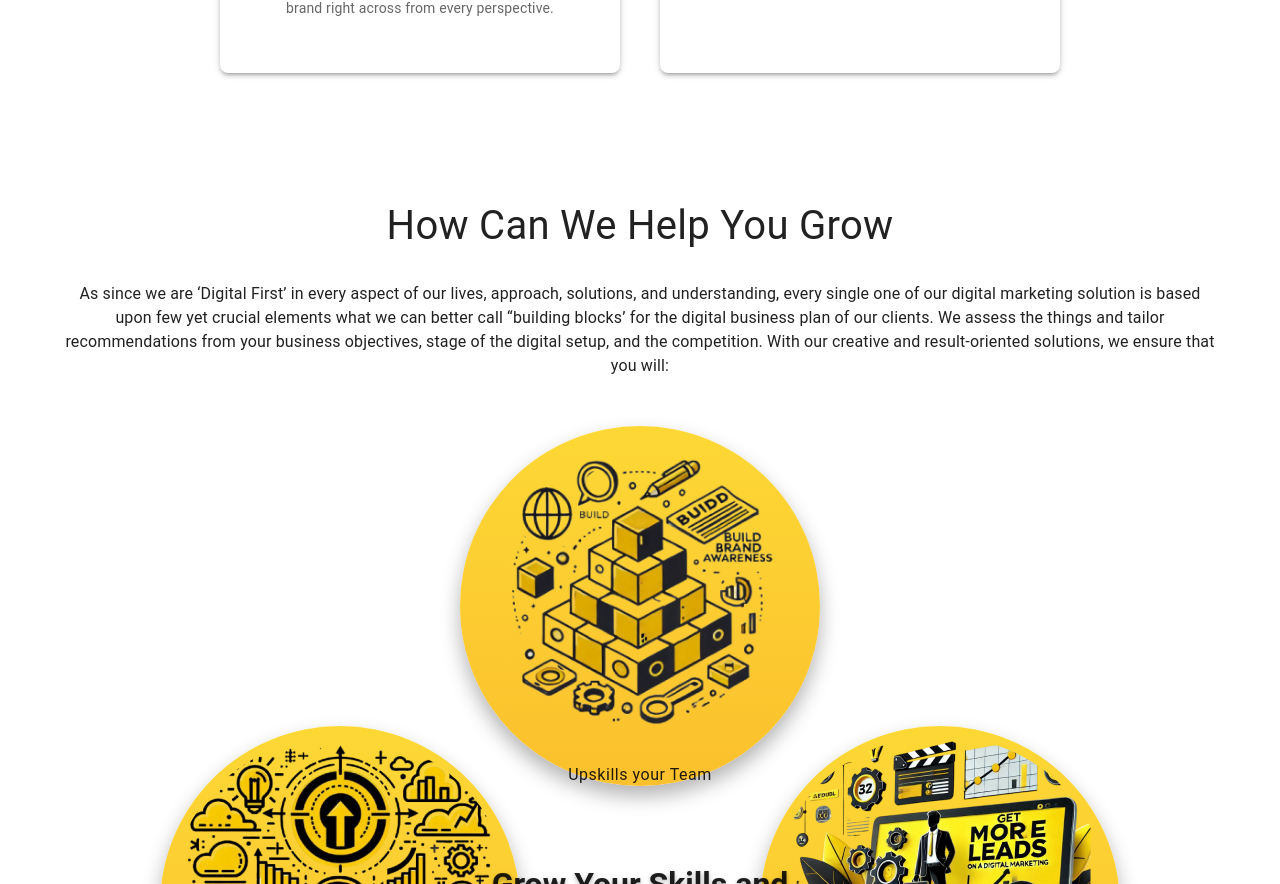
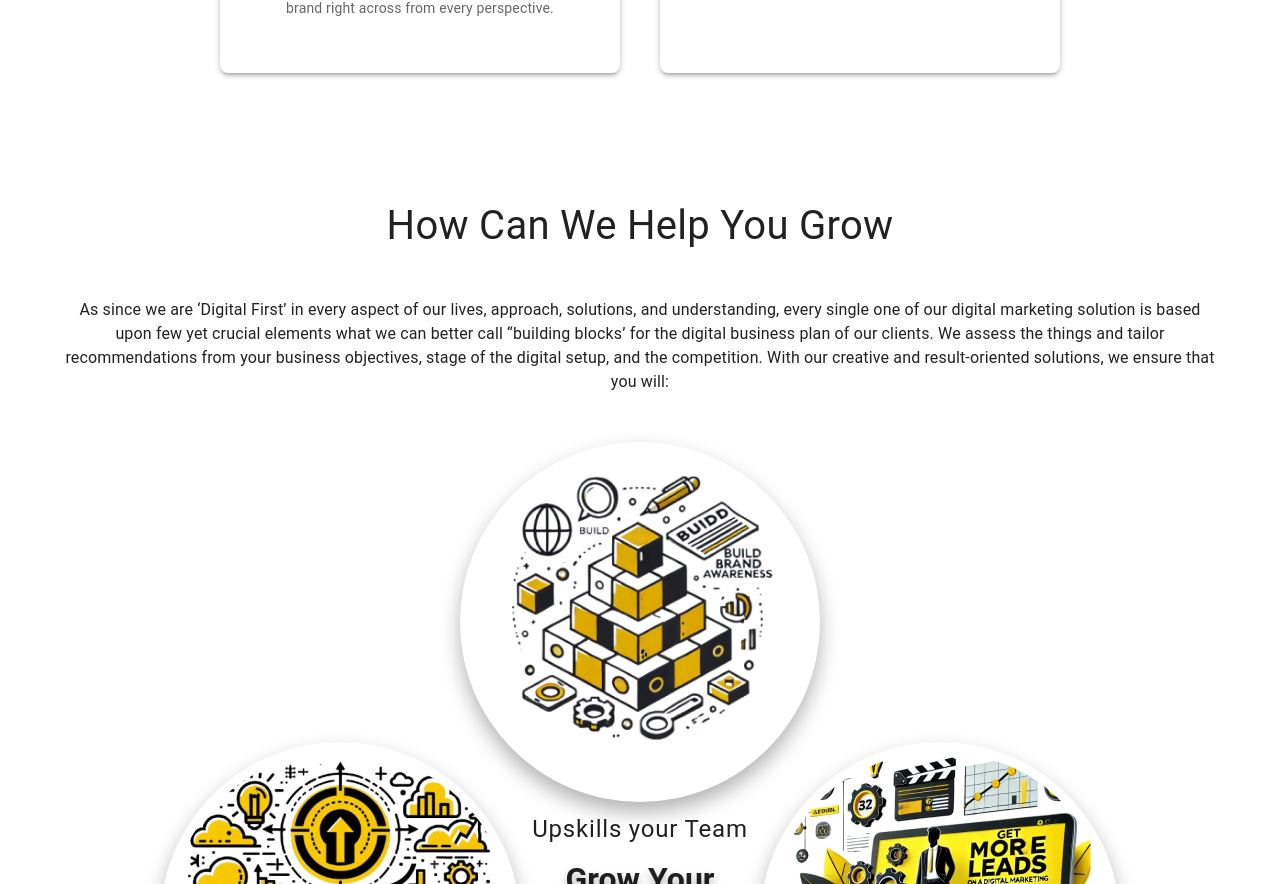
Before and after one commit to Devil-666-sk/Degibeez, a React (Vite) app in the folder digibeez/: page / in a window 1280 px wide. Shown: the part 1916-2800 px from the top of the page. Built offline with nearby package versions, Linux system fonts and the light colour scheme.

Commit message:
Navbar and Grow section modify

```diff
--- a/digibeez/src/Components/Grow/Grow.jsx
+++ b/digibeez/src/Components/Grow/Grow.jsx
@@ -20,25 +20,24 @@ const Grow = () => {
     { title: 'Upskills your Team', img: Img4 },
   ];
 
-  // Theme-based breakpoints
+
   const theme = useTheme();
-  const isMobile = useMediaQuery(theme.breakpoints.down('sm')); // Mobile view
-  const isTablet = useMediaQuery(theme.breakpoints.between('sm', 'md')); // Tablet view
-
-  const radius = isMobile ? 120 : isTablet ? 200 : 300; // Consistent radius logic
+  const isMobile = useMediaQuery(theme.breakpoints.down('sm'));
+  const isTablet = useMediaQuery(theme.breakpoints.between('sm', 'md'));
+  const radius = isMobile ? 120 : isTablet ? 200 : 300;
 
   return (
     <Container
       maxWidth='lg'
-      sx={{ textAlign: 'center', py: 6, mt: 4 }} // Consistent padding and margin
+      sx={{ textAlign: 'center', py: 8, mt: 2 }}
     >
       {/* Main Title */}
       <Typography
         variant='h4'
         gutterBottom
         sx={{
-          fontSize: { xs: '1.8rem', sm: '2.2rem', md: '2.5rem' }, // Responsive font size
-          mb: 4, // Bottom margin
+          fontSize: { xs: '1.8rem', sm: '2.2rem', md: '2.5rem' },
+          mb: 6,
         }}
       >
         How Can We Help You Grow
@@ -49,8 +48,8 @@ const Grow = () => {
         variant='body1'
         paragraph
         sx={{
-          fontSize: { xs: '0.9rem', sm: '1rem' }, // Adjust font size for smaller screens
-          mb: 6, // Bottom margin
+          fontSize: { xs: '0.9rem', sm: '1rem' },
+          mb: 6,
         }}
       >
         As since we are ‘Digital First’ in every aspect of our lives, approach,
@@ -66,10 +65,10 @@ const Grow = () => {
       <Box
         sx={{
           position: 'relative',
-          width: `${radius * 2}px`, // Dynamic diameter
-          height: `${radius * 2}px`, // Dynamic diameter
-          margin: '0 auto', // Center alignment
-          mb: 10, // Add margin below the layout
+          width: `${radius * 2}px`,
+          height: `${radius * 2}px`,
+          margin: '0 auto',
+          mb: 10,
         }}
       >
         {/* Center Heading */}
@@ -86,20 +85,20 @@ const Grow = () => {
           <Typography
             variant='h5'
             sx={{
-              fontSize: { xs: '1.2rem', sm: '1.5rem', md: '2rem' }, // Responsive heading size
+              fontSize: { xs: '1.4rem', sm: '1.8rem', md: '2rem' },
               fontWeight: 'bold',
-              textShadow: '0px 2px 4px rgba(0,0,0,0.3)',
+              textShadow: '0px 5px 8px rgba(0,0,0,0.3)',
               marginTop: { xs: '40px', sm: '220px', md: '360px' },
             }}
           >
-            Grow Your Skills and Business
+            Grow Your <br /> Skills and <br /> Business
           </Typography>
         </Box>
 
         {items.map((item, index) => {
-          const angle = (index / items.length) * 360; // Calculate angle for each card
-          const x = radius * Math.cos((angle * Math.PI) / 180); // X-coordinate
-          const y = radius * Math.sin((angle * Math.PI) / 180); // Y-coordinate
+          const angle = (index / items.length) * 360;
+          const x = radius * Math.cos((angle * Math.PI) / 180);
+          const y = radius * Math.sin((angle * Math.PI) / 180);
 
           return (
             <Box
@@ -109,18 +108,18 @@ const Grow = () => {
                 top: `calc(50% + ${y}px)`,
                 left: `calc(50% + ${x}px)`,
                 transform: 'translate(-50%, -50%)',
+
                 borderRadius: '50%',
-                background: 'linear-gradient(to bottom, #fdd835, #fbc02d)',
                 padding: '10px',
                 textAlign: 'center',
                 marginTop: { xs: '20px', sm: '100px', md: '180px' },
-                width: { xs: '100px', sm: '220px', md: '360px' }, // Dynamic card width
-                height: { xs: '100px', sm: '220px', md: '360px' }, // Dynamic card height
+                width: { xs: '100px', sm: '220px', md: '360px' },
+                height: { xs: '100px', sm: '220px', md: '360px' },
                 boxShadow: '0px 10px 20px rgba(0, 0, 0, 0.3)',
                 transition: 'transform 0.3s ease, box-shadow 0.3s ease',
                 '&:hover': {
                   transform: 'translate(-50%, -50%) scale(1.1)',
-                  boxShadow: '0px 15px 30px rgba(0, 0, 0, 0.5)',
+                  boxShadow: '0px 25px 40px rgba(0, 0, 0, 0.5)',
                 },
               }}
             >
@@ -136,8 +135,9 @@ const Grow = () => {
                 variant='caption'
                 sx={{
                   mt: 1,
+                  marginTop: { xs: '7px', sm: '20px', md: '40px' },
                   display: 'block',
-                  fontSize: { xs: '0.6rem', sm: '0.8rem', md: '1rem' },
+                  fontSize: { xs: '0.6rem', sm: '0.8rem', md: '1.5rem' },
                 }}
               >
                 {item.title}
--- a/digibeez/src/Components/Navbar/Navbar.jsx
+++ b/digibeez/src/Components/Navbar/Navbar.jsx
@@ -53,28 +53,36 @@ function Navbar(props) {
         component='nav'
         sx={{
           backgroundImage:
-            'radial-gradient(circle, #000000, #592a2a, #aa5934, #e79e25, #fff300);',
+            'radial-gradient(circle, #000000, #592a2a, #aa5934, #e79e25, #fff300)',
           boxShadow: 'none',
         }}
       >
-        <Toolbar sx={{ px: 3 }}>
+        <Toolbar sx={{ px: 6 }}>
           <IconButton
             color='inherit'
             aria-label='open drawer'
             edge='start'
             onClick={handleDrawerToggle}
-            sx={{ mr: 2, display: { sm: 'none' } }}
+            sx={{ display: { sm: 'none' } }} // Only show MenuIcon on mobile
           >
             <MenuIcon />
           </IconButton>
           <Typography
             variant='h6'
             component='div'
-            sx={{ flexGrow: 1, display: { xs: 'none', sm: 'block' } }}
+            sx={{
+              flexGrow: { xs: 1, md: 0 }, // Center on mobile and tablet, no grow on desktop
+              textAlign: { xs: 'center', md: 'left' }, // Center on mobile/tablet, left on desktop
+            }}
           >
             DigiBeez
           </Typography>
-          <Box sx={{ display: { xs: 'none', sm: 'block' } }}>
+          <Box
+            sx={{
+              display: { xs: 'none', md: 'flex' }, // Show navigation buttons only on desktop
+              marginLeft: 'auto', // Align navigation buttons to the right
+            }}
+          >
             {navItems.map((item) => (
               <Button key={item} sx={{ color: '#fff' }}>
                 {item}
@@ -93,7 +101,7 @@ function Navbar(props) {
             keepMounted: true,
           }}
           sx={{
-            display: { xs: 'block', sm: 'none' },
+            display: { xs: 'block', sm: 'block', md: 'none' },
             '& .MuiDrawer-paper': {
               boxSizing: 'border-box',
               width: drawerWidth,
```
